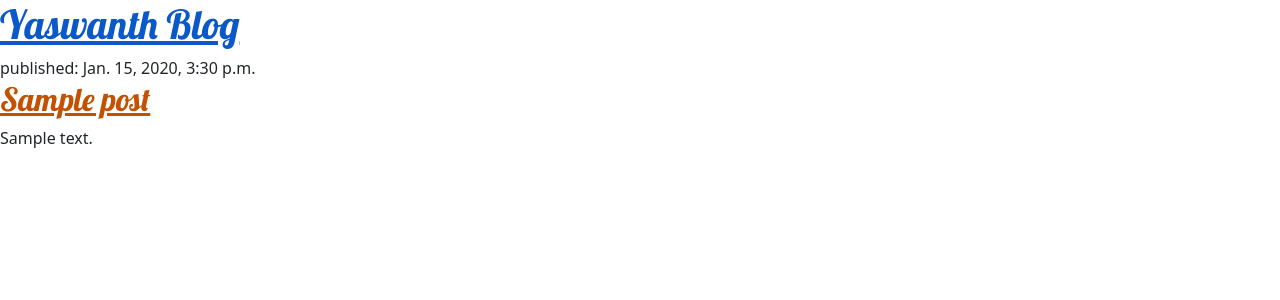
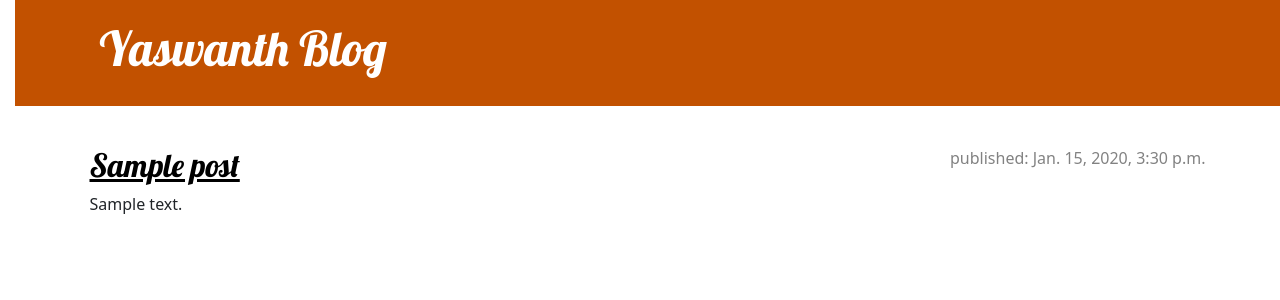
Before and after one commit to yaswanthbandaru/yaswanth-blog, a Django app: page / in a window 1280 px wide. Shown: the top 300 px of the page. Run offline with Django 3.2, Linux system fonts and the light colour scheme; tables that the repository leaves empty hold one stand-in row (values such as "Sample post").

Commit message:
adding basic CSS

```diff
--- a/blog/static/css/blog.css
+++ b/blog/static/css/blog.css
@@ -1,4 +1,80 @@
+body {
+    padding-left: 15px;
+}
+
 h1 a, h2 a {
     color: #C25100;
     font-family: 'Lobster';
 }
+
+
+.page-header {
+    background-color: #C25100;
+    margin-top: 0;
+    margin-bottom: 40px;
+    padding: 20px 20px 20px 40px;
+}
+
+.page-header h1,
+.page-header h1 a,
+.page-header h1 a:visited,
+.page-header h1 a:active {
+    color: #ffffff;
+    font-size: 36pt;
+    text-decoration: none;
+}
+
+h1,
+h2,
+h3,
+h4 {
+    font-family: 'Lobster', cursive;
+}
+
+.date {
+    color: #828282;
+}
+
+.save {
+    float: right;
+}
+
+.post-form textarea,
+.post-form input {
+    width: 100%;
+}
+
+.top-menu,
+.top-menu:hover,
+.top-menu:visited {
+    color: #ffffff;
+    float: right;
+    font-size: 26pt;
+    margin-right: 20px;
+}
+
+.post {
+    margin-bottom: 70px;
+}
+
+.post h2 a,
+.post h2 a:visited {
+    color: #000000;
+}
+
+.post > .date,
+.post > .actions {
+    float: right;
+}
+
+.btn-secondary,
+.btn-secondary:visited {
+    color: #C25100;
+    background: none;
+    border-color: #C25100;
+}
+
+.btn-secondary:hover {
+    color: #FFFFFF;
+    background-color: #C25100;
+}
--- a/blog/templates/blog/post_list.html
+++ b/blog/templates/blog/post_list.html
@@ -8,16 +8,26 @@
         <link rel="stylesheet" href="{% static 'css/blog.css' %}">
     </head>
     <body>
-        <header>
+        <header class="page-header">
+            <div class="container">
                 <h1><a href="/">Yaswanth Blog</a></h1>
+            </div>
         </header>
 
+        <main class="container">
+            <div class="row">
+                <div class="col">
                     {% for post in posts %}
-            <article>
-                <time>published: {{ post.published_date }}</time>
+                        <article class="post">
+                            <time class="date">published: {{ post.published_date }}</time>
                             <h2><a href="">{{ post.title }}</a></h2>
                             <p>{{ post.text|linebreaksbr }}</p>
                         </article>
                     {% endfor %}
+                </div>
+            </div>
+        </main>
+
+
     </body>
 </html>
```
Lines whose indentation alone changed are shown as unchanged.
